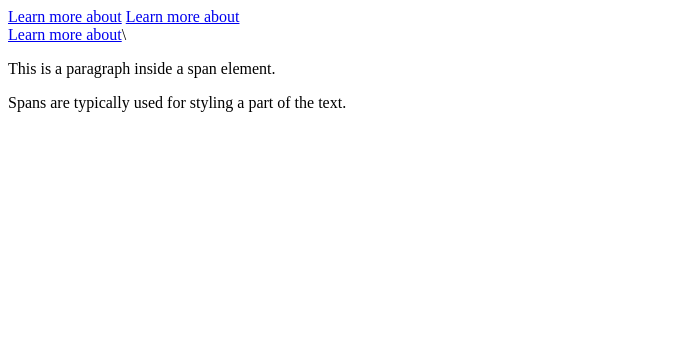
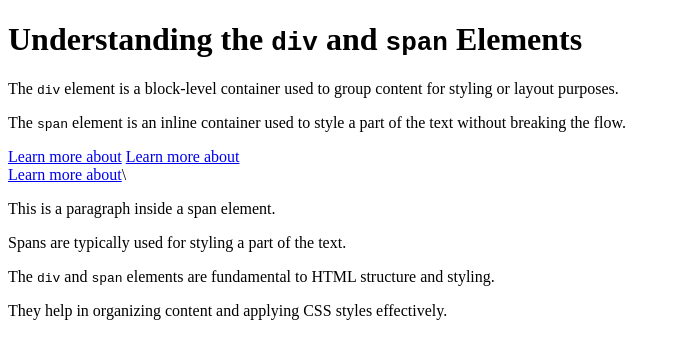
Before and after one commit to awaisfraaz/Web-Foundational, a plain HTML site: page Day-3/div.html in a window 1280 px wide. Shown: the whole page, without its empty margins (0-680 px from the left). Drawn offline with Linux system fonts and the light colour scheme.

Commit message:
Update div.html

```diff
--- a/Day-3/div.html
+++ b/Day-3/div.html
@@ -6,6 +6,18 @@
     <title>Div</title>
   </head>
   <body>
+    <header>
+        <h1>Understanding the <code>div</code> and <code>span</code> Elements</h1>
+        <p>
+            The <code>div</code> element is a block-level container used to group
+            content for styling or layout purposes.
+        </p>
+        <p>
+            The <code>span</code> element is an inline container used to style a
+            part of the text without breaking the flow.
+        </p>
+    </header>
+    <main>
     <div>
       <a href="https://www.w3schools.com/html/html_blocks.asp"
         >Learn more about</a
@@ -21,6 +33,16 @@
     <span>
       <p>This is a paragraph inside a span element.</p>
       <p>Spans are typically used for styling a part of the text.</p>
+      </main>
+      <footer>
+        <p>
+            The <code>div</code> and <code>span</code> elements are fundamental
+            to HTML structure and styling.
+        </p>
+        <p>
+            They help in organizing content and applying CSS styles effectively.
+        </p>
+        </footer>
     </span>
   </body>
 </html>
```
